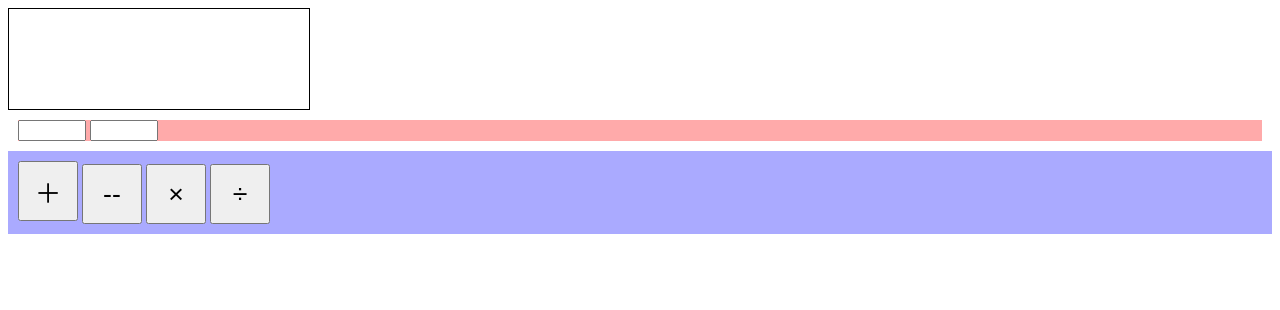
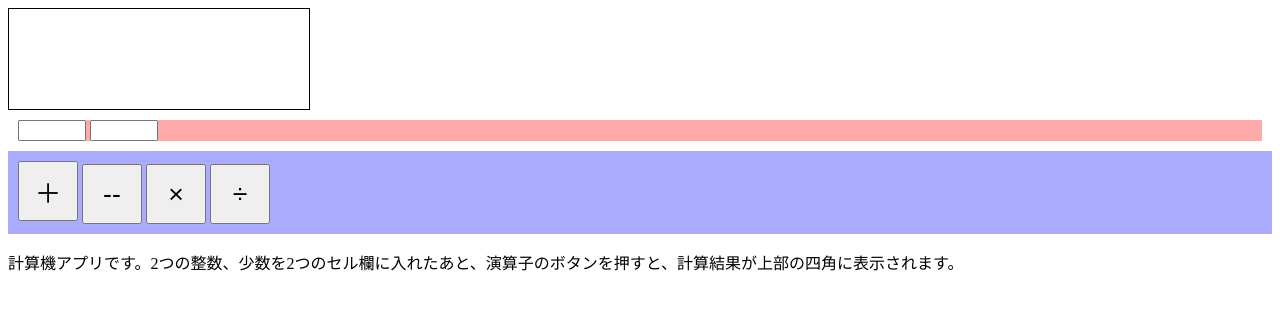
Before and after one commit to george-deryoji/js_practice, a plain HTML site: page index.html in a window 1280 px wide. Drawn offline with Linux system fonts and the light colour scheme.

Commit message:
Add files via upload

```diff
--- a/index.html
+++ b/index.html
@@ -28,6 +28,8 @@
     <button type="button" class="calbutton" id="divs">÷</button>
   </div>
 
+  <p>計算機アプリです。2つの整数、少数を2つのセル欄に入れたあと、演算子のボタンを押すと、計算結果が上部の四角に表示されます。</p>
+
 </div>
 
 </body>
```
